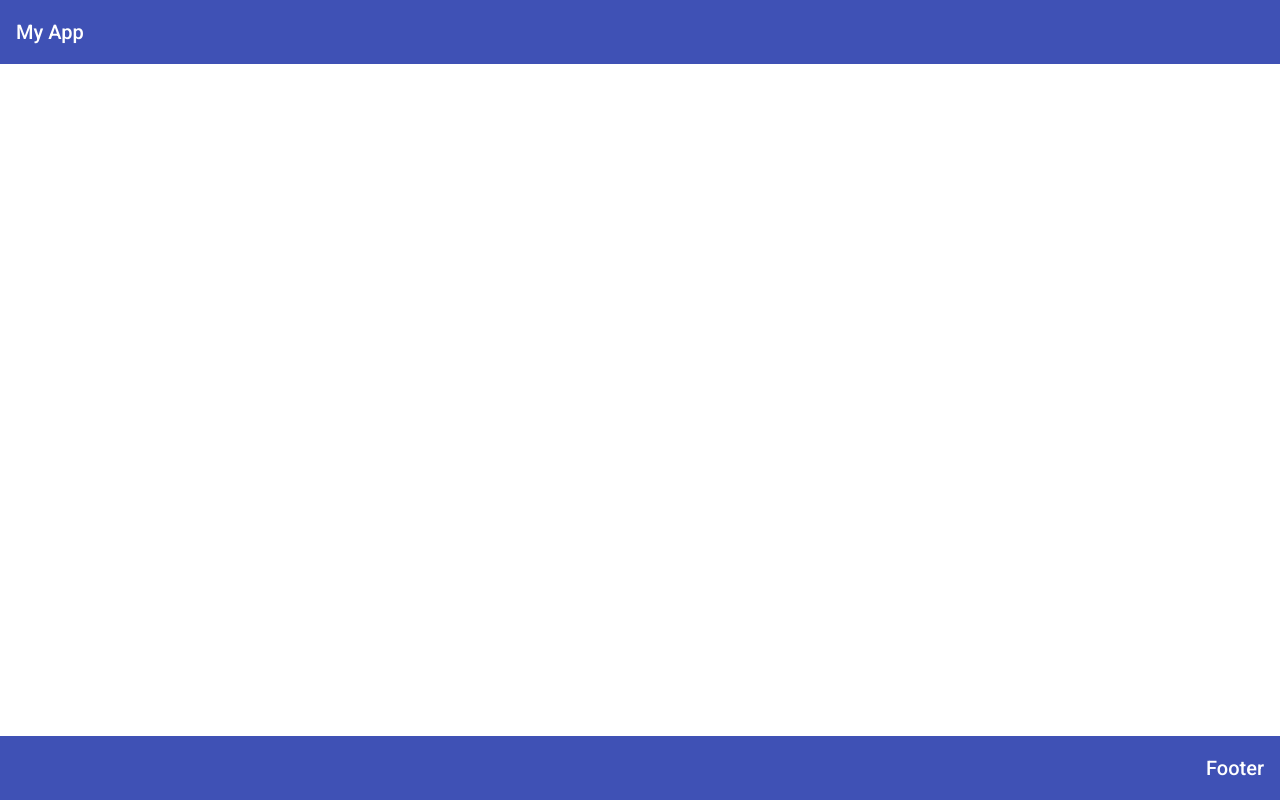
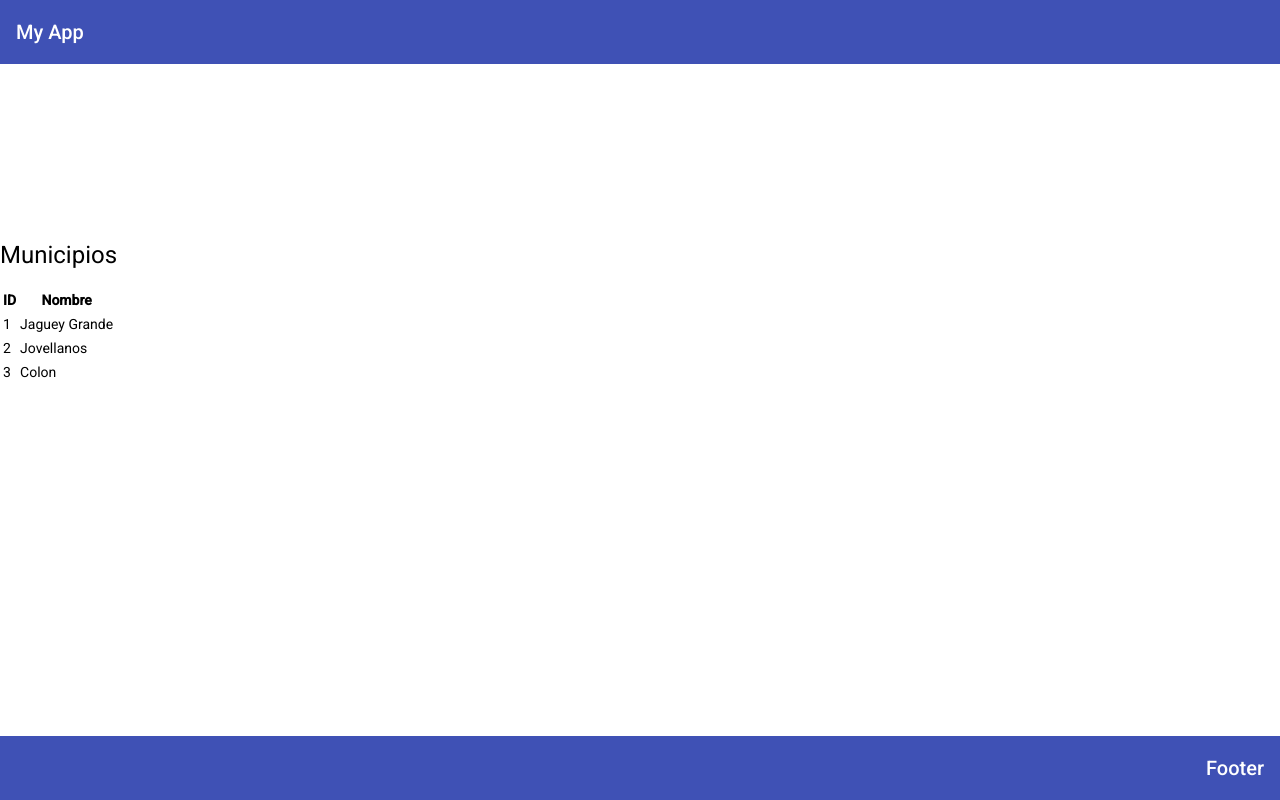
Before and after one commit to lesaygit/appAng, an Angular app: page / in a window 1280 px wide. Built offline with nearby package versions, Linux system fonts and the light colour scheme; data requests are answered from the project's data file.

Commit message:
Creando componente municipios y listando los municipios en el html

```diff
--- a/src/app/app.component.html
+++ b/src/app/app.component.html
@@ -1,3 +1,4 @@
 <app-navbar></app-navbar>
+<app-municipios></app-municipios>
 <router-outlet></router-outlet>
 <app-footer></app-footer>
--- a/src/app/app.module.ts
+++ b/src/app/app.module.ts
@@ -9,12 +9,14 @@ import { NavbarComponent } from './components/navbar/navbar.component';
 import { FooterComponent } from './components/footer/footer.component';
 import { MunicipiosService } from './services/municipios.service';
 import { HttpClientModule } from '@angular/common/http';
+import { MunicipiosComponent } from './components/municipios/municipios.component';
 
 @NgModule({
   declarations: [
     AppComponent,
     NavbarComponent,
     FooterComponent,
+    MunicipiosComponent
   ],
   imports: [
     BrowserModule,
--- /dev/null
+++ b/src/app/components/municipios/municipios.component.html
@@ -0,0 +1,15 @@
+<div class="container">
+  <h1>Municipios</h1>
+  <table>
+    <thead>
+      <th>ID</th>
+      <th>Nombre</th>
+    </thead>
+    <tbody>
+      <tr *ngFor="let municipio of municipios">
+        <td>{{municipio.id}}</td>
+        <td>{{municipio.nombre}}</td>
+      </tr>
+    </tbody>
+  </table>
+</div>
--- /dev/null
+++ b/src/app/components/municipios/municipios.component.ts
@@ -0,0 +1,21 @@
+import { Component, OnInit } from '@angular/core';
+import { Municipio } from 'src/app/interfaces/municipios.interface';
+import { MunicipiosService } from 'src/app/services/municipios.service';
+
+@Component({
+  selector: 'app-municipios',
+  templateUrl: './municipios.component.html',
+  styleUrls: ['./municipios.component.scss']
+})
+export class MunicipiosComponent implements OnInit {
+
+  municipios!: Municipio[];
+
+  constructor(public municipiosService: MunicipiosService) { }
+
+  ngOnInit() {
+    this.municipiosService.getMunicipios().subscribe(mun => {
+      this.municipios = mun;
+    });
+  }
+}
```
Also changed, not shown: src/app/components/municipios/municipios.component.scss (added), 1 other file (tests, documents, lock files or other folders).
